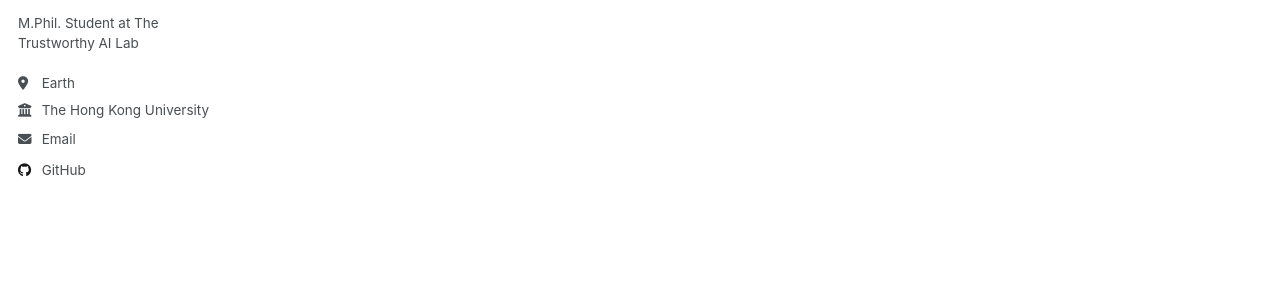
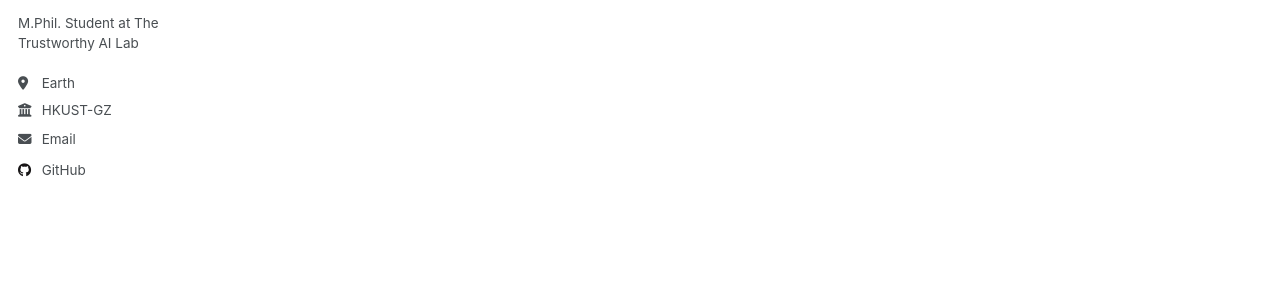
Before and after one commit to Zeren77/zeren77.github.io, a Jekyll site: the page built from _pages/about.md, in a window 1280 px wide. Shown: the part 303-597 px from the top of the page. Built offline with Jekyll 4.4.1, drawn with Linux system fonts in a browser that asks for light colours.

Commit message:
Update _config.yml

```diff
--- a/_config.yml
+++ b/_config.yml
@@ -27,7 +27,7 @@ author:
   pronouns         : # example: "she/her"
   bio              : "M.Phil. Student at The Trustworthy AI Lab"
   location         : "Earth"
-  employer         : "The Hong Kong University of Science and Technology (Guangzhou)"
+  employer         : "HKUST-GZ"
   uri              : # URL
   email            : "zluo416@connect.hkust-gz.edu.cn"
 
```
